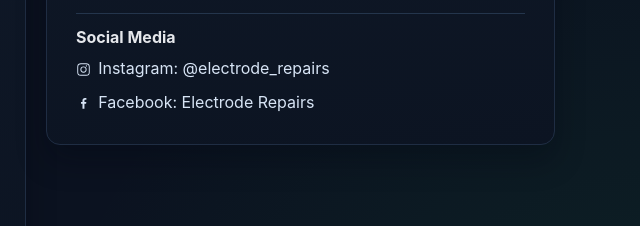
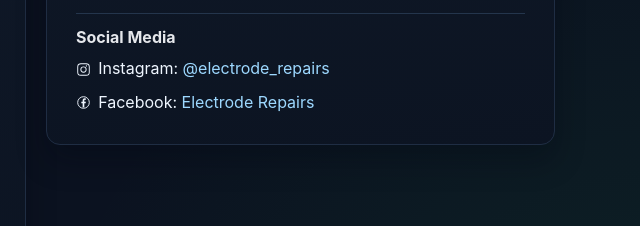
Before and after one commit to danielwadeheat/ElectrodeRepairs, a website: page contact.html in a window 1280 px wide. Shown: the part 698-924 px from the top of the page, 625-1265 px from the left. Drawn offline with Linux system fonts and the light colour scheme.

Commit message:
Added gradients to contact page social media card on hover.  Added circle around FB logo.  Changed FB logo hover to leave f white but fill around it blue.  Made social media handles light blue before hover like other contact info.

```diff
--- a/contact.html
+++ b/contact.html
@@ -164,19 +164,43 @@
           <div class="contact-social" aria-labelledby="social-heading">
             <h3 id="social-heading">Social Media</h3>
             <div class="contact-social-links">
-              <a href="https://www.instagram.com/electrode_repairs/" target="_blank" rel="noopener noreferrer">
+              <a
+                class="contact-social-link contact-social-link-instagram"
+                href="https://www.instagram.com/electrode_repairs/"
+                target="_blank"
+                rel="noopener noreferrer">
                 <svg class="contact-social-icon" viewBox="0 0 24 24" role="img" aria-hidden="true">
+                  <defs>
+                    <linearGradient id="contact-instagram-gradient" x1="0%" y1="50%" x2="100%" y2="50%">
+                      <stop offset="0%" stop-color="#f58529" />
+                      <stop offset="32%" stop-color="#f56040" />
+                      <stop offset="58%" stop-color="#fd1d1d" />
+                      <stop offset="78%" stop-color="#c13584" />
+                      <stop offset="100%" stop-color="#833ab4" />
+                    </linearGradient>
+                  </defs>
                   <path
+                    class="contact-social-icon-path"
                     d="M7.75 2h8.5A5.75 5.75 0 0 1 22 7.75v8.5A5.75 5.75 0 0 1 16.25 22h-8.5A5.75 5.75 0 0 1 2 16.25v-8.5A5.75 5.75 0 0 1 7.75 2Zm0 1.5A4.25 4.25 0 0 0 3.5 7.75v8.5A4.25 4.25 0 0 0 7.75 20.5h8.5a4.25 4.25 0 0 0 4.25-4.25v-8.5a4.25 4.25 0 0 0-4.25-4.25h-8.5Zm8.88 1.62a1.12 1.12 0 1 1 0 2.25 1.12 1.12 0 0 1 0-2.25ZM12 7a5 5 0 1 1 0 10 5 5 0 0 1 0-10Zm0 1.5a3.5 3.5 0 1 0 0 7 3.5 3.5 0 0 0 0-7Z" />
                 </svg>
-                <span>Instagram: @electrode_repairs</span>
+                <span class="contact-social-label">
+                  <span>Instagram: </span><span class="contact-social-highlight">@electrode_repairs</span>
+                </span>
               </a>
-              <a href="https://www.facebook.com/ElectrodeRepairs" target="_blank" rel="noopener noreferrer">
+              <a
+                class="contact-social-link contact-social-link-facebook"
+                href="https://www.facebook.com/ElectrodeRepairs"
+                target="_blank"
+                rel="noopener noreferrer">
                 <svg class="contact-social-icon" viewBox="0 0 24 24" role="img" aria-hidden="true">
+                  <circle class="contact-social-icon-facebook-circle" cx="12" cy="12" r="9.3" />
                   <path
-                    d="M13.5 22v-8h2.63l.4-3h-3.03V9.08c0-.87.24-1.46 1.5-1.46h1.6V4.94c-.78-.08-1.56-.12-2.34-.11-2.31 0-3.9 1.41-3.9 4v2.24H8v3h2.36v8h3.14Z" />
+                    class="contact-social-icon-facebook-glyph"
+                    d="M13.31 19.9v-6.55h2.16l.34-2.63h-2.5V9.04c0-.76.21-1.27 1.24-1.27h1.34V5.48a15.6 15.6 0 0 0-1.98-.11c-1.95 0-3.29 1.2-3.29 3.39v1.96h-2.1v2.63h2.1v6.55h2.69Z" />
                 </svg>
-                <span>Facebook: Electrode Repairs</span>
+                <span class="contact-social-label">
+                  <span>Facebook: </span><span class="contact-social-highlight">Electrode Repairs</span>
+                </span>
               </a>
             </div>
           </div>
--- a/css/pages.css
+++ b/css/pages.css
@@ -867,21 +867,79 @@
   align-items: center;
   gap: 0.45rem;
   width: fit-content;
-  color: #d7e4f5;
+  color: #eff6ff;
   text-decoration: none;
 }
 
 .contact-social-links a:hover,
 .contact-social-links a:focus-visible {
-  color: #9dd8ff;
-  text-decoration: underline;
+  text-decoration: none;
 }
 
 .contact-social-icon {
   width: 15px;
   height: 15px;
+  flex-shrink: 0;
+}
+
+.contact-social-icon-path {
   fill: currentcolor;
-  flex-shrink: 0;
+}
+
+.contact-social-label {
+  display: inline-block;
+}
+
+.contact-social-highlight {
+  color: #9dd8ff;
+}
+
+.contact-social-link-instagram:hover .contact-social-icon-path,
+.contact-social-link-instagram:focus-visible .contact-social-icon-path {
+  fill: url(#contact-instagram-gradient);
+}
+
+.contact-social-icon-facebook-circle {
+  fill: transparent;
+  stroke: currentcolor;
+  stroke-width: 1.5;
+}
+
+.contact-social-icon-facebook-glyph {
+  fill: currentcolor;
+}
+
+.contact-social-link-facebook:hover .contact-social-icon-facebook-circle,
+.contact-social-link-facebook:focus-visible .contact-social-icon-facebook-circle {
+  fill: #1877f2;
+  stroke: #1877f2;
+}
+
+.contact-social-link-facebook:hover .contact-social-icon-facebook-glyph,
+.contact-social-link-facebook:focus-visible .contact-social-icon-facebook-glyph {
+  fill: #fff;
+}
+
+.contact-social-link-instagram:hover .contact-social-label,
+.contact-social-link-instagram:focus-visible .contact-social-label,
+.contact-social-link-instagram:hover .contact-social-label span,
+.contact-social-link-instagram:focus-visible .contact-social-label span {
+  color: #f56040;
+  background: linear-gradient(90deg, #f58529 0%, #f56040 32%, #fd1d1d 58%, #c13584 78%, #833ab4 100%);
+  background-clip: text;
+  -webkit-background-clip: text;
+  -webkit-text-fill-color: transparent;
+}
+
+.contact-social-link-facebook:hover .contact-social-label,
+.contact-social-link-facebook:focus-visible .contact-social-label,
+.contact-social-link-facebook:hover .contact-social-label span,
+.contact-social-link-facebook:focus-visible .contact-social-label span {
+  color: #0070c0;
+  background: linear-gradient(90deg, #005a9e 0%, #0070c0 38%, #2b93df 68%, #5bc0ff 100%);
+  background-clip: text;
+  -webkit-background-clip: text;
+  -webkit-text-fill-color: transparent;
 }
 
 /* Contact Footer */
```
